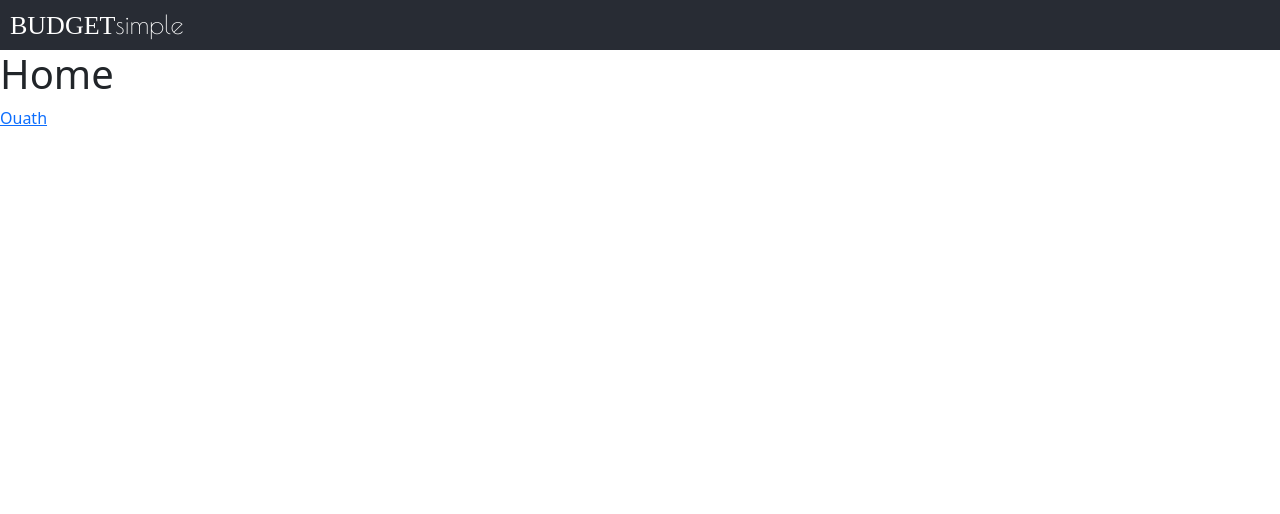
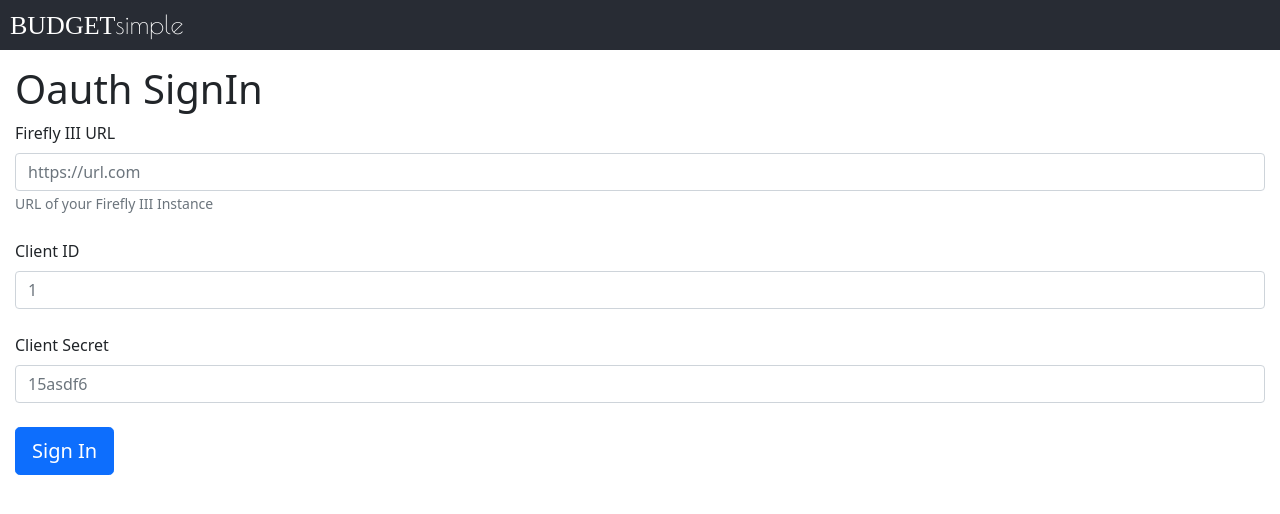
Before and after one commit to auntphil/BudgetSimple, a React (Create React App) app: page / in a window 1280 px wide. Shown: the top 514 px of the page. Built offline with nearby package versions, Linux system fonts and the light colour scheme; a web font is replaced by a local one.

Commit message:
App forwards to oauth screen if no localStorage is found. Oauth saves localStorage variables.

```diff
--- a/src/App.js
+++ b/src/App.js
@@ -1,13 +1,62 @@
-import { Link } from 'react-router-dom';
+import React from 'react';
 import './App.css';
 
-function App() {
-  return (
-    <div className="App">
-      <h1>Home</h1>
-      <Link to="/oauth">Ouath</Link>
-    </div>
-  );
+import { BrowserRouter, Routes, Route } from 'react-router-dom';
+
+import Header from "./header"
+import Oauth from "./routes/oauth"
+import Home from "./routes/home"
+
+class App extends React.Component{
+
+  constructor(props){
+    super(props)
+
+    this.state={
+      localStorage: null,
+      connection: null
+    }
+  }
+
+  update_localStorage = (localStorage) => {
+    this.setState({localStorage})
+  }
+
+  componentDidMount = () => {
+    const baseurl = localStorage.getItem("baseurl")
+    const clientid = localStorage.getItem("clientid")
+    const clientsecret = localStorage.getItem("clientsecret")
+    if ( baseurl == null || clientid == null || clientsecret == null ){
+      this.update_localStorage(false)
+    }else{
+      this.update_localStorage(true)
+    }
+  }
+
+
+  render(){
+    return (
+      <div className="App">
+        <BrowserRouter>
+          <Header />
+          <Routes>
+            {this.state.localStorage === false
+              ?
+                <>
+                  /**No Local Storage Information */
+                  <Route path="/" element={<Oauth localStorage={this.state.localStorage} update_localStorage = {this.update_localStorage} />} />
+                  <Route path="/*" element={<Oauth localStorage={this.state.localStorage} update_localStorage = {this.update_localStorage} />} />
+                </>
+              :
+                <>
+                  <Route path="/" element={<Home localStorage={this.state.localStorage} />} />
+                </>
+            }
+          </Routes>
+        </BrowserRouter>
+      </div>
+    );
+  }
 }
 
 export default App;
--- a/src/index.js
+++ b/src/index.js
@@ -3,23 +3,15 @@ import ReactDOM from 'react-dom/client';
 import './index.css';
 import App from './App';
 import reportWebVitals from './reportWebVitals';
-import { BrowserRouter, Routes, Route } from 'react-router-dom';
+import { BrowserRouter } from 'react-router-dom';
+
 
 import 'bootstrap/dist/css/bootstrap.min.css';
-
-import Header from "./header"
-import Oauth from "./routes/oauth"
 
 const root = ReactDOM.createRoot(document.getElementById('root'));
 root.render(
   <React.StrictMode>
-    <BrowserRouter>
-      <Header />
-      <Routes>
-        <Route path="/" element={<App />} />
-        <Route path="/oauth" element={<Oauth />} />
-      </Routes>
-    </BrowserRouter>
+    <App />
   </React.StrictMode>
 );
 
--- /dev/null
+++ b/src/routes/home.jsx
@@ -0,0 +1,15 @@
+import React from 'react';
+
+class Home extends React.Component{
+    constructor(props){
+        super(props)
+    }
+
+    render(){
+        return(
+            <>Home</>
+        )
+    }
+}
+
+export default Home
--- a/src/routes/oauth.jsx
+++ b/src/routes/oauth.jsx
@@ -20,6 +20,8 @@ class Oauth extends React.Component {
         localStorage.setItem("baseurl",this.state.baseurl)
         localStorage.setItem("clientid",this.state.clientid)
         localStorage.setItem("clientsecret",this.state.clientsecret)
+
+        this.props.update_localStorage(true)
     }
 
     render(){
```
